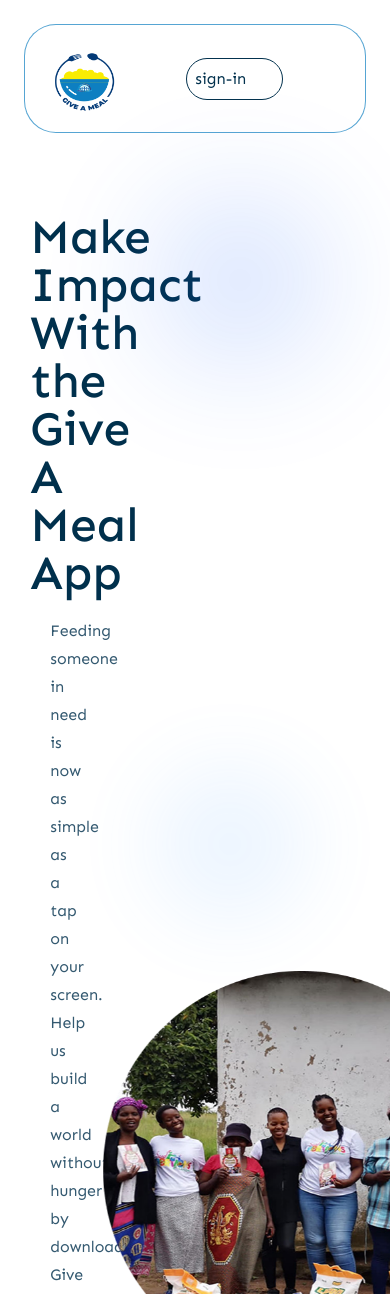
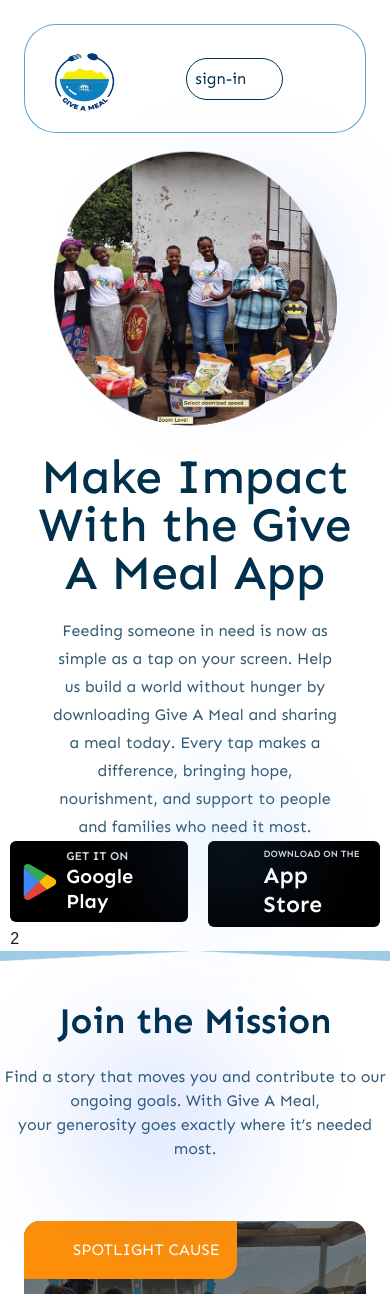
Before and after one commit to Goodtech001/give-a-meal, a Next.js app: page / in a window 390 px wide. Shown: the top 1294 px of the page. Built offline with nearby package versions, Linux system fonts and the light colour scheme; some icons are missing.

Commit message:
`Added mobile image carousel and updated layout for Hero-section`

```diff
--- a/layout/Hero-section/index.tsx
+++ b/layout/Hero-section/index.tsx
@@ -38,6 +38,7 @@ function HeroSection() {
     }, 3000);
     return () => clearInterval(interval);
   }, []);
+
   return (
     <>
       <AnimatePresence>
@@ -49,9 +50,39 @@ function HeroSection() {
         >
           <div className="container mx-auto pt-14">
             <div className="grid grid-cols-12  item-center">
+              {/* img mobile */}
+              <div className="relative w-full flex items-center justify-center md:hidden col-span-12  md:col-span-6 my-20 pr-14 ">
+                {images.map((img, index) => {
+                  // Determine the "State" of this specific image
+                  const isActive = index === activeIndex; // The Big One
+                  const isNext = index === (activeIndex + 1) % images.length; // Slot 2
+                  // const isThird = index === (activeIndex + 2) % images.length; // Slot 3 (The missing 4th image!)
+                  const isPrev =
+                    index === (activeIndex - 1 + images.length) % images.length; // Slot 4 (The one that just left)
+
+                  return (
+                    <div
+                      key={index}
+                      className={`absolute transition-all duration-1000 ease-in-out overflow-visible
+              ${isActive ? "z-50 w-[280px] h-[280px] opacity-100 translate-x-0 scale-100" : ""}
+              ${isNext ? "z-40 w-[255px] h-[255px] opacity-80 translate-x-[180px] -translate-y-10 scale-90 -top-20 -left-14.5 " : ""}
+
+              ${!isActive && !isNext && !isPrev ? "opacity-0 scale-0" : ""}
+            `}
+                    >
+                      <Image
+                        src={img}
+                        alt="Charity"
+                        fill
+                        className="object-contain"
+                      />
+                    </div>
+                  );
+                })}
+              </div>
               {/* hero text */}
-              <div className="md:col-span-6">
-                <div className="max-w-lg">
+              <div className="md:col-span-6 md:pl-8 col-span-12 md:pt-0 pt-20">
+                <div className="md:max-w-lg">
                   <p className="text-[#00304C] md:text-6xl font-medium text-5xl md:text-left text-center md:px-0 px-5 font ">
                     Make Impact With the Give A Meal App
                   </p>
@@ -66,7 +97,7 @@ function HeroSection() {
                   </p>
                 </div>
                 {/* button */}
-                <div className="my-10 flex flex-row gap-5 ">
+                <div className="md:my-15 flex flex-row gap-5 ">
                   {/* play store */}
                   <div>
                     <button className="flex cursor-pointer items-center gap-2 py-2 px-3 bg-black rounded-md hover:scale-105 transition-transform duration-300">
@@ -109,8 +140,8 @@ function HeroSection() {
                   </div>
                 </div>
               </div>
-              {/* image */}
-              <div className="relative w-full flex items-center  md:col-span-6 mb-10 pl-15 ">
+              {/* image */}2{" "}
+              <div className="relative w-full md:flex items-center hidden md:col-span-6 mb-20 pl-15  ">
                 {images.map((img, index) => {
                   // Determine the "State" of this specific image
                   const isActive = index === activeIndex; // The Big One
@@ -124,9 +155,9 @@ function HeroSection() {
                       key={index}
                       className={`absolute transition-all duration-1000 ease-in-out overflow-visible
               ${isActive ? "z-50 w-[400px] h-[400px] opacity-100 translate-x-0 scale-100" : ""}
-              ${isNext ? "z-40 w-[200px] h-[200px] opacity-80 translate-x-[180px] -translate-y-10 scale-90 top-12 left-40" : ""}
+              ${isNext ? "z-40 w-[200px] h-[200px] opacity-80 translate-x-[180px] -translate-y-10 scale-90 top-15 left-45" : ""}
                 ${isThird ? "z-30 w-[155px] h-[155px] opacity-60 translate-x-[180px] -translate-y-10 scale-90 bottom-10 right-65" : ""}
-              ${isPrev ? "z-10 w-[145px] h-[145px] opacity-40 translate-x-[220px] translate-y-20 scale-70 bottom-17 left-30" : ""}
+              ${isPrev ? "z-10 w-[145px] h-[145px] opacity-40 translate-x-[220px] translate-y-20 scale-70 bottom-18 left-30" : ""}
               ${!isActive && !isNext && !isPrev ? "opacity-0 scale-0" : ""}
             `}
                     >
```
